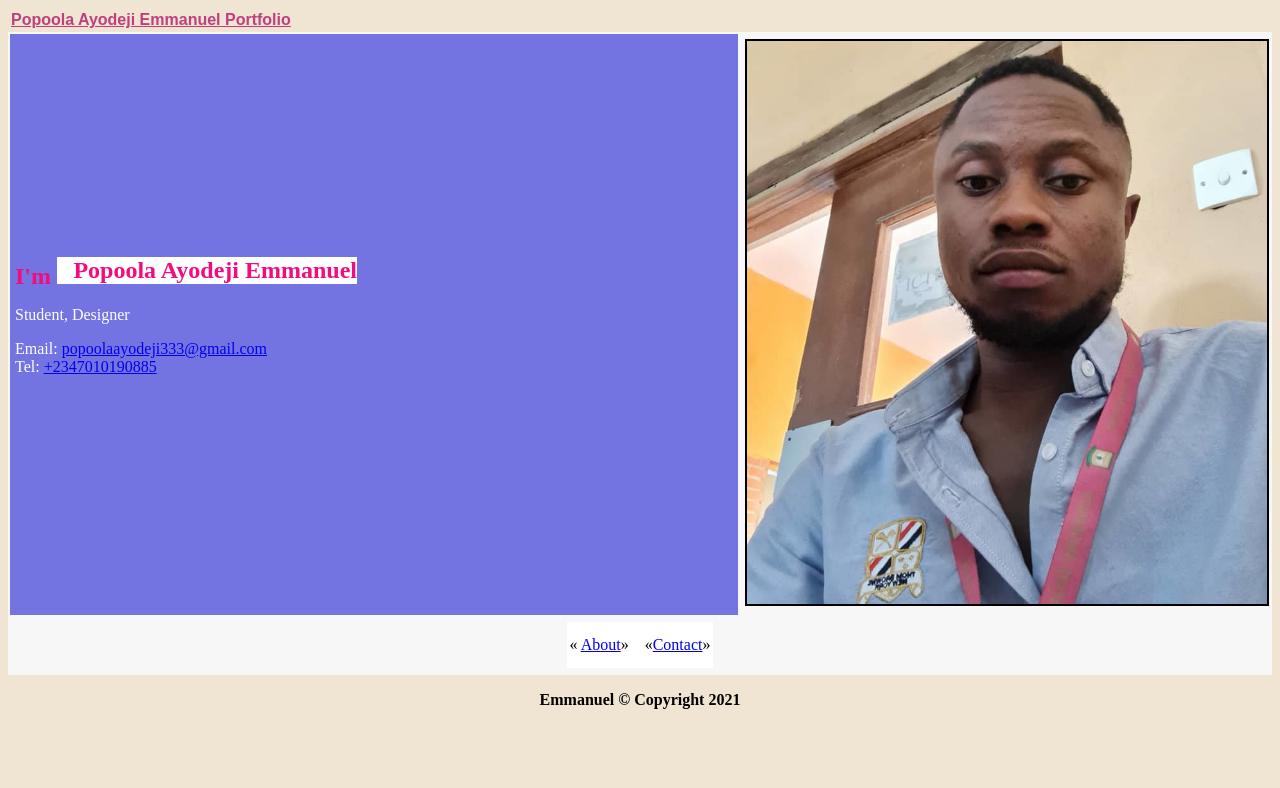
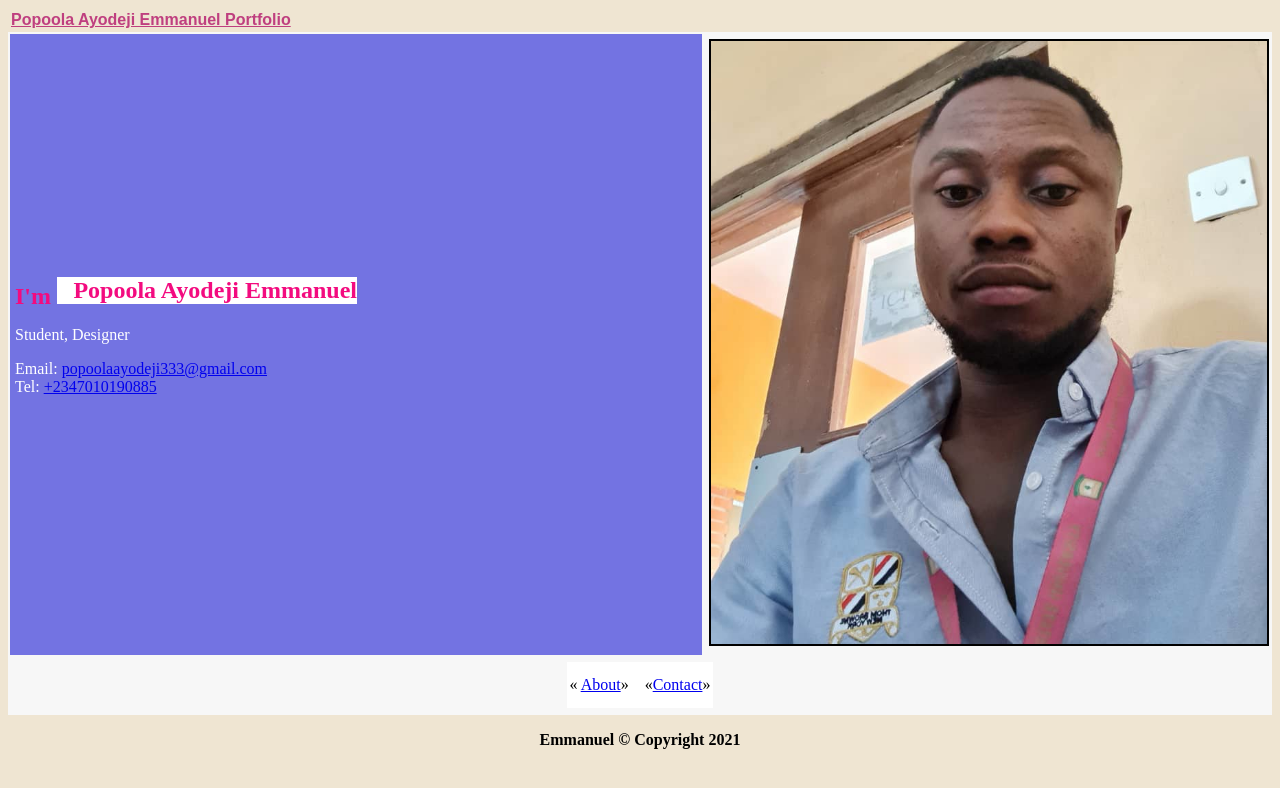
Before and after one commit to reformer4991/emma, a plain HTML site: page index.html in a window 1280 px wide. Drawn offline with Linux system fonts and the light colour scheme.

Commit message:
Update index.html

```diff
--- a/index.html
+++ b/index.html
@@ -42,7 +42,7 @@
             </p>
           </font>
         </td>
-        <td width="40%">
+        <td width="45%">
           <img
             src="me-resize.jpeg"
             alt="A picture of Emmanuel"
```
